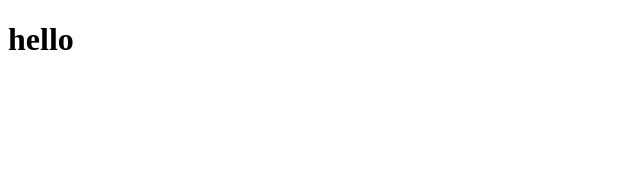
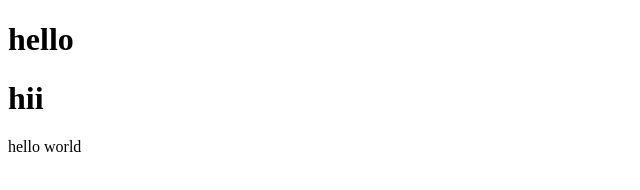
Before and after one commit to AjithReddy100/git-first, a website: page index.html in a window 1280 px wide. Shown: the whole page, without its empty margins (0-640 px from the left). Drawn offline with Linux system fonts and the light colour scheme.

Commit message:
check_complete

```diff
--- a/index.html
+++ b/index.html
@@ -7,5 +7,7 @@
 </head>
 <body>
     <h1>hello</h1>
+    <h1>hii</h1>
+    <p>hello world</p>
 </body>
 </html>
```
